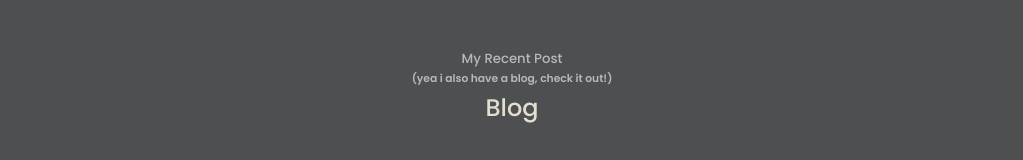
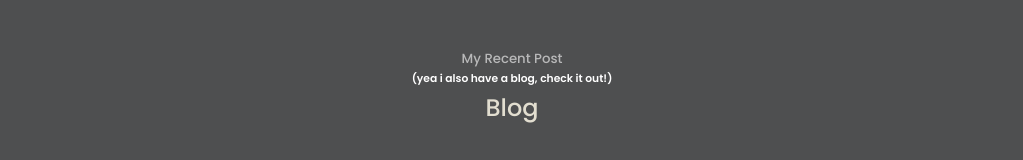
Before and after one commit to Ho3pLi/MyPlace, a React (Create React App) app: page / in a window 1280 px wide. In both pictures the pointer is over the element "(yea i also have a blog, check it out!)". Shown: the part 2746-2906 px from the top of the page, without its empty margins (128-1151 px from the left). Built offline with nearby package versions, Linux system fonts and the light colour scheme.

Commit message:
BlogPreview Little Fix
now the h6 is a link and turns white when you hover it

```diff
--- a/src/components/blogPreview/blogPreview.css
+++ b/src/components/blogPreview/blogPreview.css
@@ -38,6 +38,13 @@
     margin-bottom: 1rem;
 }
 
+#blogPreview h6:hover {
+
+    cursor: pointer;
+    color: white;
+    transition: var(--transition);
+}
+
 /* Media queries */
 
 @media screen and (max-width: 1024px){
```
